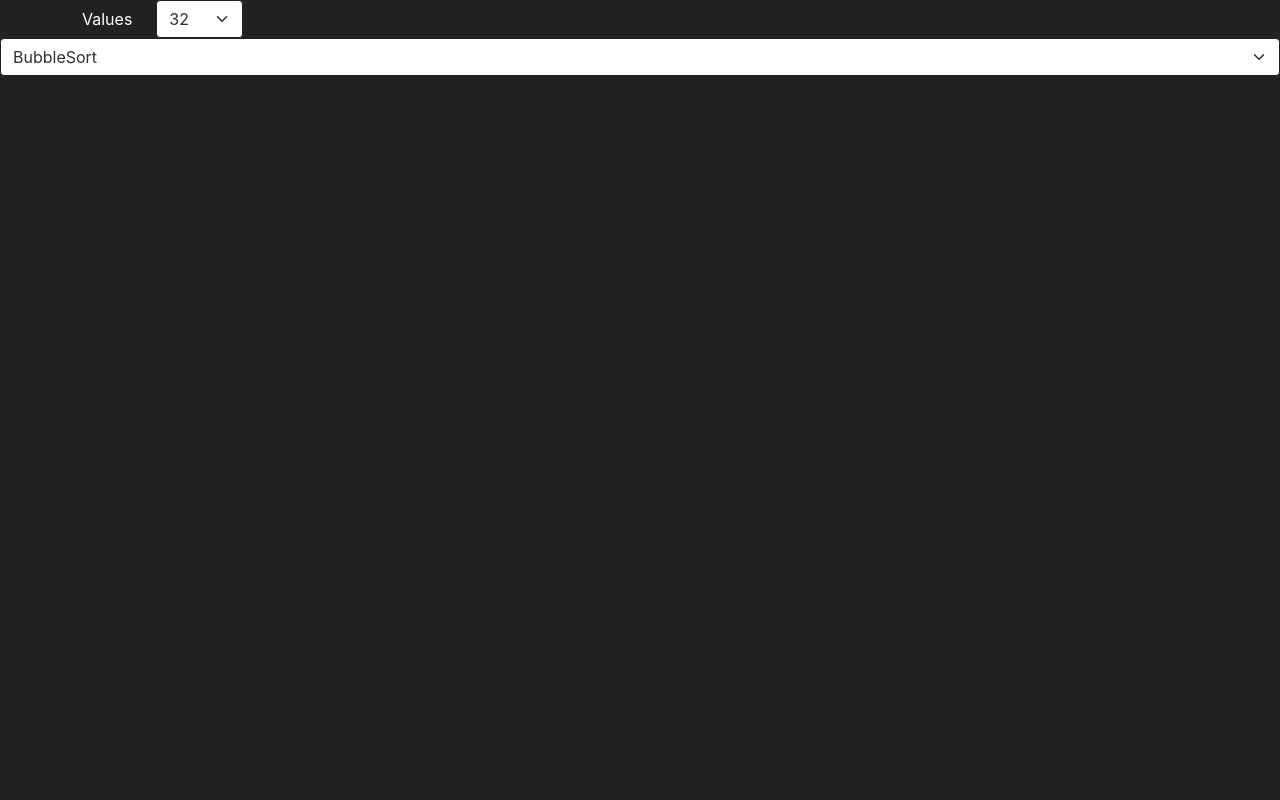
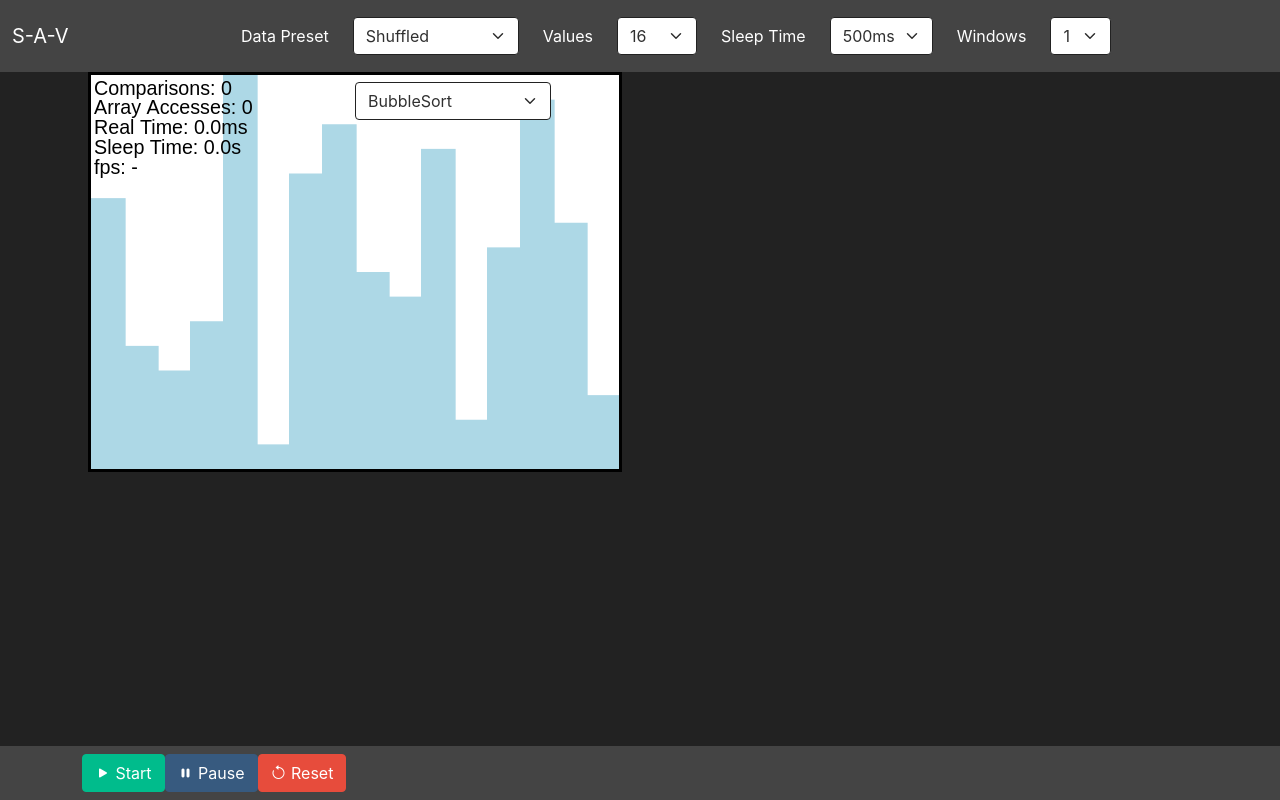
Before and after one commit to nimeji/sorting-algorithm-visualizer, a React (Create React App) app: page / in a window 1280 px wide. Built offline with nearby package versions, Linux system fonts and the light colour scheme.

Commit message:
first prototype of final layout

```diff
--- /dev/null
+++ b/src/components/SortingApp/SortingApp.module.scss
@@ -0,0 +1,13 @@
+.appContainer {
+  margin-bottom: 54px;
+}
+
+.sorterContainer {
+  position: relative;
+}
+
+.algorithmSelection {
+  position: absolute;
+  top: 10px;
+  left: 50%;
+}
--- a/src/components/SortingApp/SortingApp.tsx
+++ b/src/components/SortingApp/SortingApp.tsx
@@ -1,36 +1,110 @@
-import { useEffect, useState } from 'react';
+import { createRef, RefObject, useCallback, useMemo, useRef, useState } from 'react';
+import { Container, Nav, Navbar, Row } from 'react-bootstrap';
 import { AlgorithmSelection } from '../AlgorithmSelection/AlgorithmSelection';
+import { DataPreset, DataPresetSelection } from '../DataPresetSelection/DataPresetSelection';
+import { SleepTimeSelection } from '../SleepTimeSelection/SleepTimeSelection';
 import { Sorter } from '../Sorter/Sorter';
+import { AlgorithmName, algorithmNames } from '../Sorter/SorterAlgorithms';
 import { ValueCountSelection } from '../ValueCountSelection/ValueCountSelection';
+import { WindowNumberSelect } from '../WindowNumberSelect/WindowNumberSelect';
+import styles from './SortingApp.module.scss';
 
-function shuffleFisherYates(array: Array<number>) {
-  let i = array.length;
-  while (i--) {
-    const ri = Math.floor(Math.random() * i);
-    [array[i], array[ri]] = [array[ri], array[i]];
+export function SortingApp() {
+  const [preset, setPreset] = useState<DataPreset>('shuffled');
+  const [data, setData] = useState<Array<number>>([]);
+  const [valueCount, setValueCount] = useState(16);
+  const [sleepTime, setSleepTime] = useState(500);
+  const [maxValues, setMaxValues] = useState(valueCount);
+  const [numWindows, setNumWindows] = useState(1);
+
+  const [algorithms, setAlgorithms] = useState<AlgorithmName[]>([...algorithmNames]);
+
+  const setAlgorithm = useCallback((i: number, value: AlgorithmName) => {
+    setAlgorithms((previous) => {
+      const temp = [...previous];
+      temp[i] = value;
+
+      return temp;
+    })
+  }, [setAlgorithms]);
+
+  const sorterRef = useRef<RefObject<Sorter>[]>([]);
+
+  for(let i = 0; i<8; i++) {
+    sorterRef.current[i] = sorterRef.current[i] ?? createRef<Sorter>();
   }
 
-  return array;
-}
+  const windows = useMemo(() => {
+    const temp = [];
 
-export function SortingApp() {
-  const [data, setData] = useState<Array<number>>([]);
+    for(let i = 0; i<numWindows; i++) {
+      temp[i] = (
+        <div key={i} className={`${styles.sorterContainer} col-xl-6`} style={{height: '400px'}}>
+          <div className={styles.algorithmSelection} >
+            <AlgorithmSelection algorithm={algorithms[i]} onChange={(algorithm) => setAlgorithm(i, algorithm)} />
+          </div>
+          <Sorter
+            ref={sorterRef.current[i]}
+            data={data}
+            algorithm={algorithms[i]}
+            sleepTime={sleepTime}
+            onMaxValuesChange={setMaxValues}
+          />
+        </div>
+      );
+    }
 
-  useEffect(() => {
-    const temp = [];
-    const len = 1000;
-    for(let i=0; i<len; i++) {
-      temp[i] = 1/len * (i+1);
-    }
-    shuffleFisherYates(temp);
-    setData(temp);
-  }, []);
+    return temp;
+  }, [numWindows, algorithms, data, setAlgorithm, sleepTime]);
 
   return (
-    <div>
-      <ValueCountSelection valueCount={32} maxValue={1234} />
-      <AlgorithmSelection algorithm="BubbleSort" />
-      <Sorter data={data} algorithm="HeapSort" run={true} sleepTime={1}/>
+    <div className={styles.appContainer}>
+      <Navbar collapseOnSelect expand="lg" className="navbar-dark bg-secondary">
+        <Container fluid>
+          <Navbar.Toggle />
+          <Navbar.Brand>S-A-V</Navbar.Brand>
+          <Navbar.Collapse>
+            <Nav className="w-100 justify-content-center">
+              <Nav.Item>
+                <DataPresetSelection preset={preset} onPresetChange={setPreset} onDataChange={setData} count={valueCount} />
+              </Nav.Item>
+              <Nav.Item>
+                <ValueCountSelection valueCount={valueCount} maxValue={maxValues} onChange={setValueCount} />
+              </Nav.Item>
+              <Nav.Item>
+                <SleepTimeSelection sleepTime={sleepTime} onChange={setSleepTime} options={[500, 250, 100, 50, 25, 10, 5, 1]} />
+              </Nav.Item>
+              <Nav.Item>
+                <WindowNumberSelect number={numWindows} onChange={setNumWindows} />
+              </Nav.Item>
+            </Nav>
+          </Navbar.Collapse>
+        </Container>
+      </Navbar>
+
+      <Container>
+        <Row>
+          {windows}
+        </Row>
+      </Container>
+      <Nav className="fixed-bottom navbar-dark bg-secondary py-2">
+        <Container>
+          <button
+            className="btn btn-success"
+            onClick={()=>sorterRef.current?.forEach(ref => ref.current?.start())}
+          ><span className="bi bi-play-fill" /> Start</button>
+
+          <button
+            className="btn btn-primary"
+            onClick={()=>sorterRef.current?.forEach(ref => ref.current?.pause())}
+          ><span className="bi bi-pause-fill" /> Pause</button>
+
+          <button
+            className="btn btn-danger"
+            onClick={()=>sorterRef.current?.forEach(ref => ref.current?.reset())}
+          ><span className="bi bi-arrow-counterclockwise" /> Reset</button>
+        </Container>
+      </Nav>
     </div>
   );
 }
```
